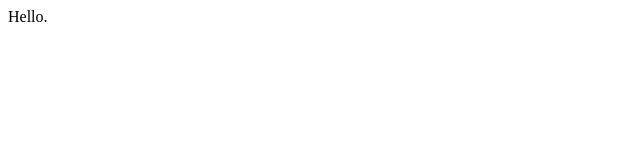
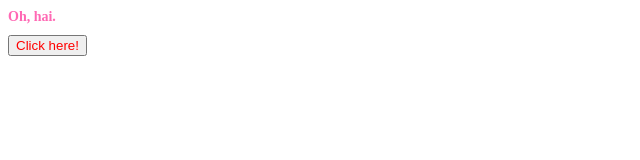
Before and after one commit to thedonz/new-git-practice, a plain HTML site: page scratchpad/scratchpad.html in a window 1280 px wide. Shown: the whole page, without its empty margins (0-640 px from the left). Drawn offline with Linux system fonts and the light colour scheme.

```diff
--- a/scratchpad/scratchpad.html
+++ b/scratchpad/scratchpad.html
@@ -1,10 +1,25 @@
-<html>
-  <head>
-    <link href="scratchpad.css" type="text/css">
-  </head>
-  <body>
-    <div>
-      <p>Hello.</p>
-    </div>
-  </body>
+<!doctype html>
+<html lang="en">
+<head>
+    <meta charset="utf-8" />
+    <title>I'm King of the Wooorrlllddd!</title>
+
+    <style>
+    h1 { font-size: 14px; color: hotpink; }
+    button { color: red; }
+    </style>
+</head>
+<body>
+    <h1>Oh, hai.</h1>
+    <button>Click here!</button>
+
+    <script>
+    var button = document.querySelector( "button" );
+
+    button.addEventListener( "click", function( ev ) {
+        alert( "Oh, hai" );
+    }, false);
+
+    </script>
+</body>
 </html>
```
